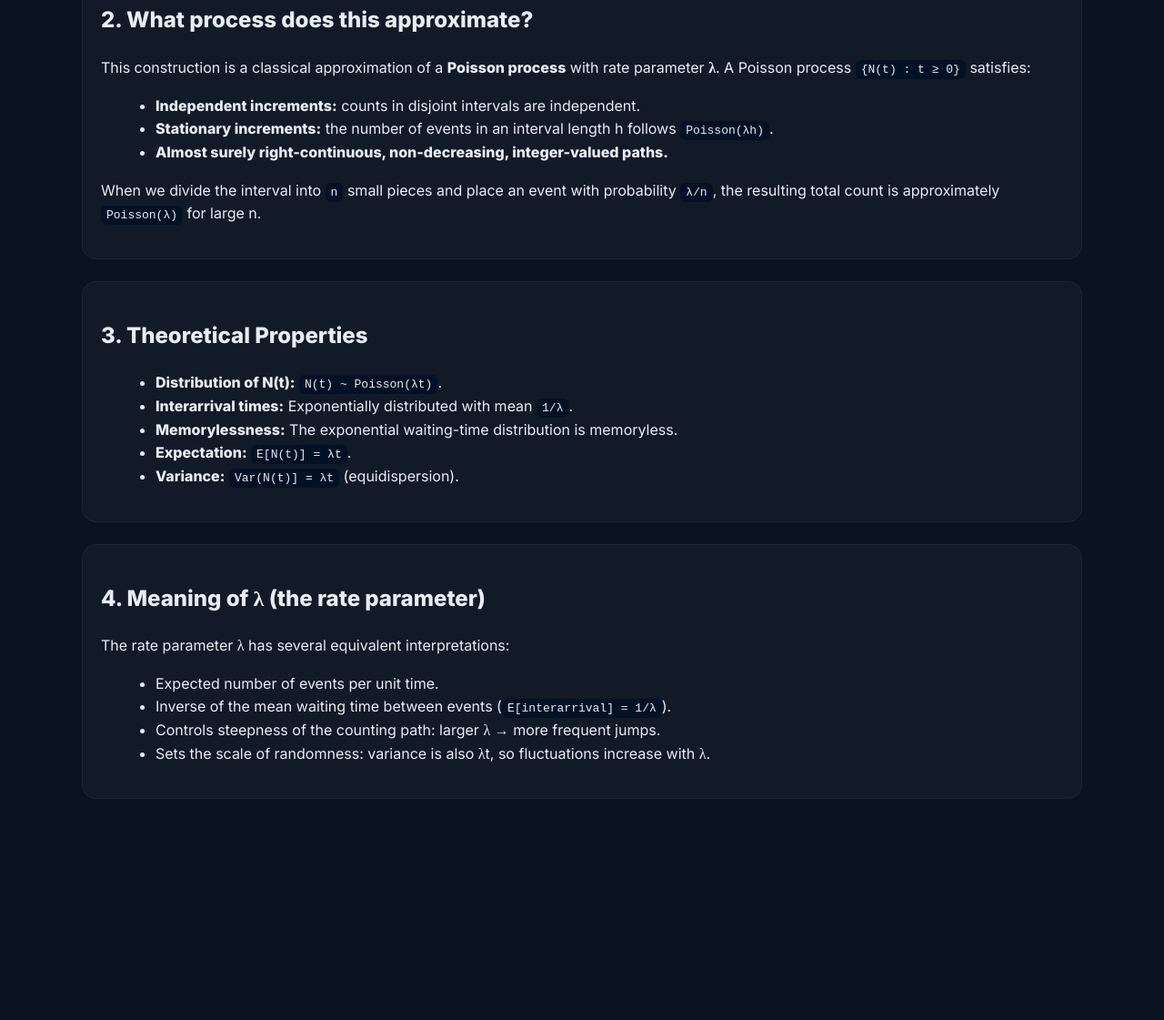
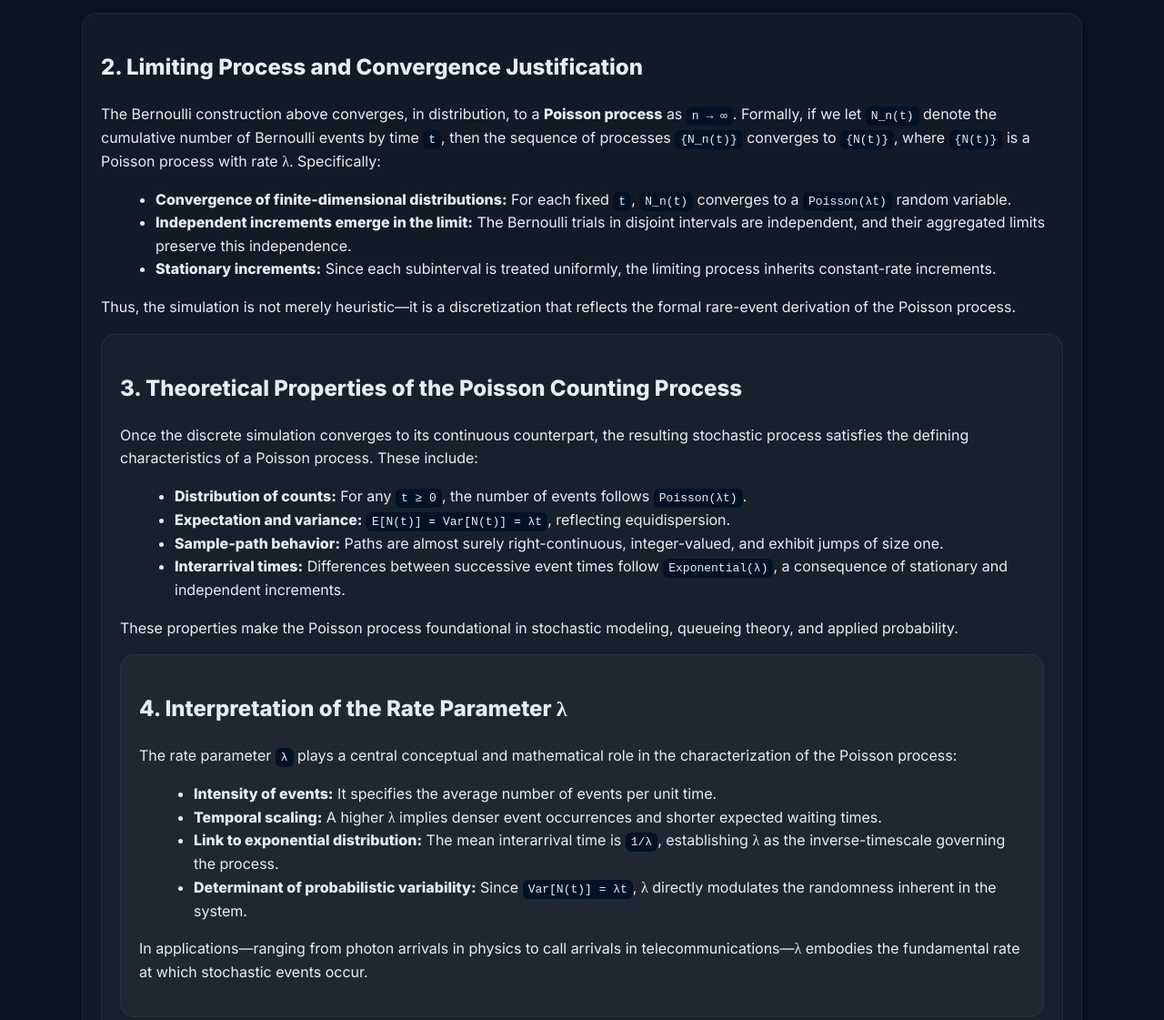
Before and after one commit to mahbubaguliyeva1/statistics_tasks10, a plain HTML site: page index.html in a window 1280 px wide. Shown: the part 776-1897 px from the top of the page at 91% size. Before the commit the page ends 1710 px from the top, so only its background shows below. Drawn offline with nearby package versions, Linux system fonts and the light colour scheme.

Commit message:
Update index.html

```diff
--- a/index.html
+++ b/index.html
@@ -26,8 +26,8 @@
     <p class="lead">We simulate a uniform-in-time Bernoulli approximation of a Poisson counting process using n small subintervals of [0, T].</p>
 
     <div class="card">
-      <h2>1. Simulation Setup</h2>
-      <p>We approximate the process by dividing the interval <code>T = 1</code> into <code>n</code> subintervals. In each subinterval an event occurs with probability <code>λ/n</code>. This yields a discrete process:</p>
+      <h2>1. Simulation Framework</h2>
+      <p>To approximate a continuous-time counting process, specifically a Poisson process with rate <code>λ</code>, we partition the observation window <code>[0, T]</code> with <code>T = 1</code> into <code>n</code> equally sized subintervals. Within each subinterval we generate a Bernoulli random variable that indicates whether an event occurs. The event probability per subinterval is set to <code>λ/n</code>, ensuring that the overall expected number of events remains λ. This procedure is a classical discrete approximation to a Poisson process derived from the limit of rare events.</p>
 
       <div>
         <label>λ (rate): <input id="lambda" type="number" value="8" step="0.1"/></label><br/>
@@ -36,41 +36,40 @@
         <p id="countResult" class="result"></p>
       </div>
 
-      <canvas id="pathChart"></canvas>
+      <canvas id="pathChart"></canvas> id="pathChart"></canvas>
     </div>
 
     <div class="card">
-      <h2>2. What process does this approximate?</h2>
-      <p>This construction is a classical approximation of a <strong>Poisson process</strong> with rate parameter <strong>λ</strong>. A Poisson process <code>{N(t) : t ≥ 0}</code> satisfies:</p>
+      <h2>2. Limiting Process and Convergence Justification</h2>
+      <p>The Bernoulli construction above converges, in distribution, to a <strong>Poisson process</strong> as <code>n → ∞</code>. Formally, if we let <code>N_n(t)</code> denote the cumulative number of Bernoulli events by time <code>t</code>, then the sequence of processes <code>{N_n(t)}</code> converges to <code>{N(t)}</code>, where <code>{N(t)}</code> is a Poisson process with rate λ. Specifically:</p>
       <ul>
-        <li><strong>Independent increments:</strong> counts in disjoint intervals are independent.</li>
-        <li><strong>Stationary increments:</strong> the number of events in an interval length h follows <code>Poisson(λh)</code>.</li>
-        <li><strong>Almost surely right-continuous, non-decreasing, integer-valued paths.</strong></li>
+        <li><strong>Convergence of finite-dimensional distributions:</strong> For each fixed <code>t</code>, <code>N_n(t)</code> converges to a <code>Poisson(λt)</code> random variable.</li>
+        <li><strong>Independent increments emerge in the limit:</strong> The Bernoulli trials in disjoint intervals are independent, and their aggregated limits preserve this independence.</li>
+        <li><strong>Stationary increments:</strong> Since each subinterval is treated uniformly, the limiting process inherits constant-rate increments.</li>
       </ul>
-      <p>When we divide the interval into <code>n</code> small pieces and place an event with probability <code>λ/n</code>, the resulting total count is approximately <code>Poisson(λ)</code> for large n.</p>
-    </div>
+      <p>Thus, the simulation is not merely heuristic—it is a discretization that reflects the formal rare-event derivation of the Poisson process.</p>
 
     <div class="card">
-      <h2>3. Theoretical Properties</h2>
+      <h2>3. Theoretical Properties of the Poisson Counting Process</h2>
+      <p>Once the discrete simulation converges to its continuous counterpart, the resulting stochastic process satisfies the defining characteristics of a Poisson process. These include:</p>
       <ul>
-        <li><strong>Distribution of N(t):</strong> <code>N(t) ~ Poisson(λt)</code>.</li>
-        <li><strong>Interarrival times:</strong> Exponentially distributed with mean <code>1/λ</code>.</li>
-        <li><strong>Memorylessness:</strong> The exponential waiting-time distribution is memoryless.</li>
-        <li><strong>Expectation:</strong> <code>E[N(t)] = λt</code>.</li>
-        <li><strong>Variance:</strong> <code>Var(N(t)] = λt</code> (equidispersion).</li>
+        <li><strong>Distribution of counts:</strong> For any <code>t ≥ 0</code>, the number of events follows <code>Poisson(λt)</code>.</li>
+        <li><strong>Expectation and variance:</strong> <code>E[N(t)] = Var[N(t)] = λt</code>, reflecting equidispersion.</li>
+        <li><strong>Sample-path behavior:</strong> Paths are almost surely right-continuous, integer-valued, and exhibit jumps of size one.</li>
+        <li><strong>Interarrival times:</strong> Differences between successive event times follow <code>Exponential(λ)</code>, a consequence of stationary and independent increments.</li>
       </ul>
-    </div>
+      <p>These properties make the Poisson process foundational in stochastic modeling, queueing theory, and applied probability.</p>
 
     <div class="card">
-      <h2>4. Meaning of λ (the rate parameter)</h2>
-      <p>The rate parameter λ has several equivalent interpretations:</p>
+      <h2>4. Interpretation of the Rate Parameter λ</h2>
+      <p>The rate parameter <code>λ</code> plays a central conceptual and mathematical role in the characterization of the Poisson process:</p>
       <ul>
-        <li>Expected number of events per unit time.</li>
-        <li>Inverse of the mean waiting time between events (<code>E[interarrival] = 1/λ</code>).</li>
-        <li>Controls steepness of the counting path: larger λ → more frequent jumps.</li>
-        <li>Sets the scale of randomness: variance is also λt, so fluctuations increase with λ.</li>
+        <li><strong>Intensity of events:</strong> It specifies the average number of events per unit time.</li>
+        <li><strong>Temporal scaling:</strong> A higher λ implies denser event occurrences and shorter expected waiting times.</li>
+        <li><strong>Link to exponential distribution:</strong> The mean interarrival time is <code>1/λ</code>, establishing λ as the inverse-timescale governing the process.</li>
+        <li><strong>Determinant of probabilistic variability:</strong> Since <code>Var[N(t)] = λt</code>, λ directly modulates the randomness inherent in the system.</li>
       </ul>
-    </div>
+      <p>In applications—ranging from photon arrivals in physics to call arrivals in telecommunications—λ embodies the fundamental rate at which stochastic events occur.</p>
 
   </div>
 
```
